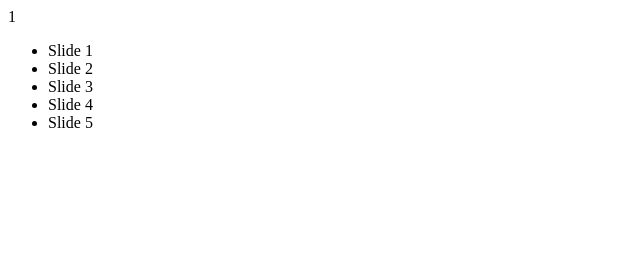
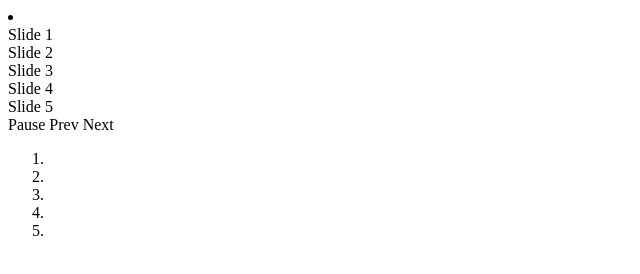
Before and after one commit to LyubovDevialtovskaya/slider, a plain HTML site: page index.html in a window 1280 px wide. Shown: the whole page, without its empty margins (0-640 px from the left). Drawn offline with Linux system fonts and the light colour scheme.

Commit message:
работа над разметкой

```diff
--- a/index.html
+++ b/index.html
@@ -8,12 +8,28 @@
 </head>
 <body>
 
+    <li class= indicator></li>
+</html>
+<div id = "slides-container" class = "clides">
+   <div class="slide active"> Slide 1 </div>
+    <div class="slide">Slide 2</div>
+    <div class="slide">Slide 3</div>
+    <div class="slide">Slide 4</div>
+    <div class="slide">Slide 5</div>
+</div>
+<div id = "controls-container" class = "controls">
+    <span id= "pause-btn" class= "control control-pause">Pause</span>
+    <span id= "prev" class= "control control-prev">Prev</span>
+    <span id= "next" class= "control control-next">Next</span>
+    </div>
+
+    <ol id= "indicators-container" class= "indicators">
+<li class= "inticator active"></li>
+<li class= indicator></li>
+<li class= indicator></li>
+<li class= indicator></li>
+<li class= indicator></li>
+    </ol>
+    <script src= "main.js"></script>
 </body>
 </html>
-1   <ul id="slides" class="slides">
-    <li class="slide active">Slide 1</li>
-    <li class="slide">Slide 2</li>
-    <li class="slide">Slide 3</li>
-    <li class="slide">Slide 4</li>
-    <li class="slide">Slide 5</li>
-   </ul>
```
